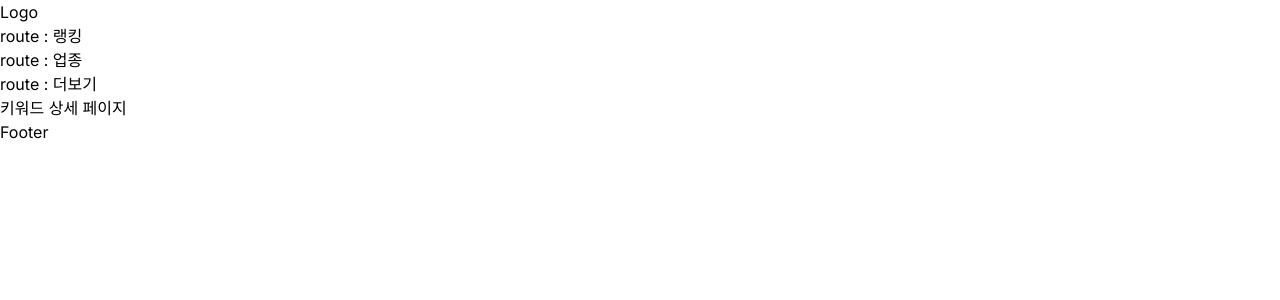
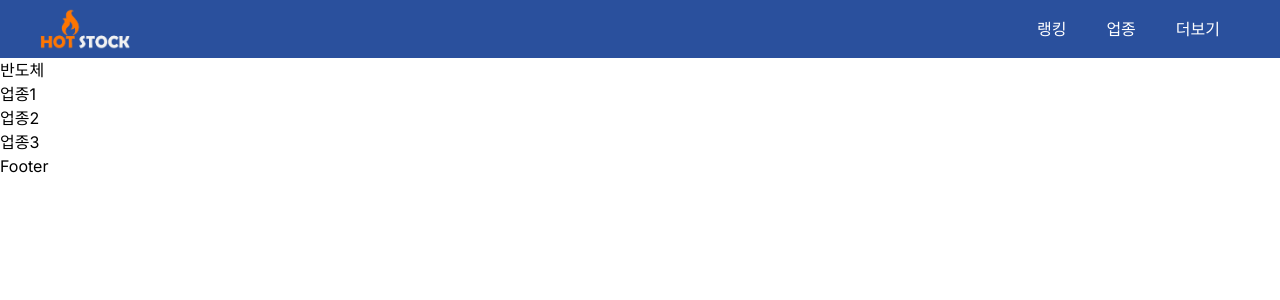
Before and after one commit to jeno8522/HotStock, a Next.js app in the folder frontend/: page /keyword/1 in a window 1280 px wide. Shown: the top 300 px of the page. Built offline with nearby package versions, Linux system fonts and the light colour scheme.

Commit message:
Feat : nav-bar link 추가

```diff
--- a/frontend/app/(otherpages)/keyword/[keyword]/page.tsx
+++ b/frontend/app/(otherpages)/keyword/[keyword]/page.tsx
@@ -1,7 +1,41 @@
+interface Article {
+    title: string;
+    content: string;
+}
+
+interface Keyword {
+    name: string;
+    theme: string[];
+    article: Article[];
+}
+
+const dummy: Keyword = {
+    name: "반도체",
+    theme: ["업종1", "업종2", "업종3"],
+    article: [
+        {
+            title: "기사 1 제목",
+            content: "기사 1 내용",
+        },
+        {
+            title: "기사 2 제목",
+            content: "기사 2 내용",
+        },
+    ],
+};
 export default function KeywordDetail({
     params,
 }: {
     params: { slug: string };
 }) {
-    return <div>키워드 상세 페이지</div>;
+    return (
+        <div>
+            <div>{dummy.name}</div>
+            <div>
+                {dummy.theme.map((themeItem, index) => (
+                    <div key={index}>{themeItem}</div>
+                ))}
+            </div>
+        </div>
+    );
 }
--- a/frontend/app/page.tsx
+++ b/frontend/app/page.tsx
@@ -1,5 +1,3 @@
-import Image from "next/image";
-
 export default function Home() {
     return <div>Hot Stock</div>;
 }
--- a/frontend/components/Navbar.tsx
+++ b/frontend/components/Navbar.tsx
@@ -1,10 +1,34 @@
+import Link from "next/link";
+import Image from "next/image";
+import logo from "../public/images/hotstocklogo.png";
+
 export default function Navbar() {
     return (
-        <div>
-            <div>Logo</div>
-            <div>route : 랭킹</div>
-            <div>route : 업종</div>
-            <div>route : 더보기</div>
-        </div>
+        <header>
+            <nav className="mx-auto flex justify-between items-center sm:px-10 px-6 py-2 bg-[#2A509D]">
+                <Link href="/">
+                    <Image
+                        src={logo}
+                        alt="logo"
+                        width={90}
+                        className="object-contain"
+                    />
+                </Link>
+                <div>
+                    <Link
+                        className="px-5 text-white hover:text-black"
+                        href="/ranking"
+                    >
+                        랭킹
+                    </Link>
+                    <Link className="px-5 text-white" href="/theme">
+                        업종
+                    </Link>
+                    <Link className="px-5 text-white" href="/aboutus">
+                        더보기
+                    </Link>
+                </div>
+            </nav>
+        </header>
     );
 }
```
Also changed, not shown: frontend/public/images/hotstocklogo.png (added).
